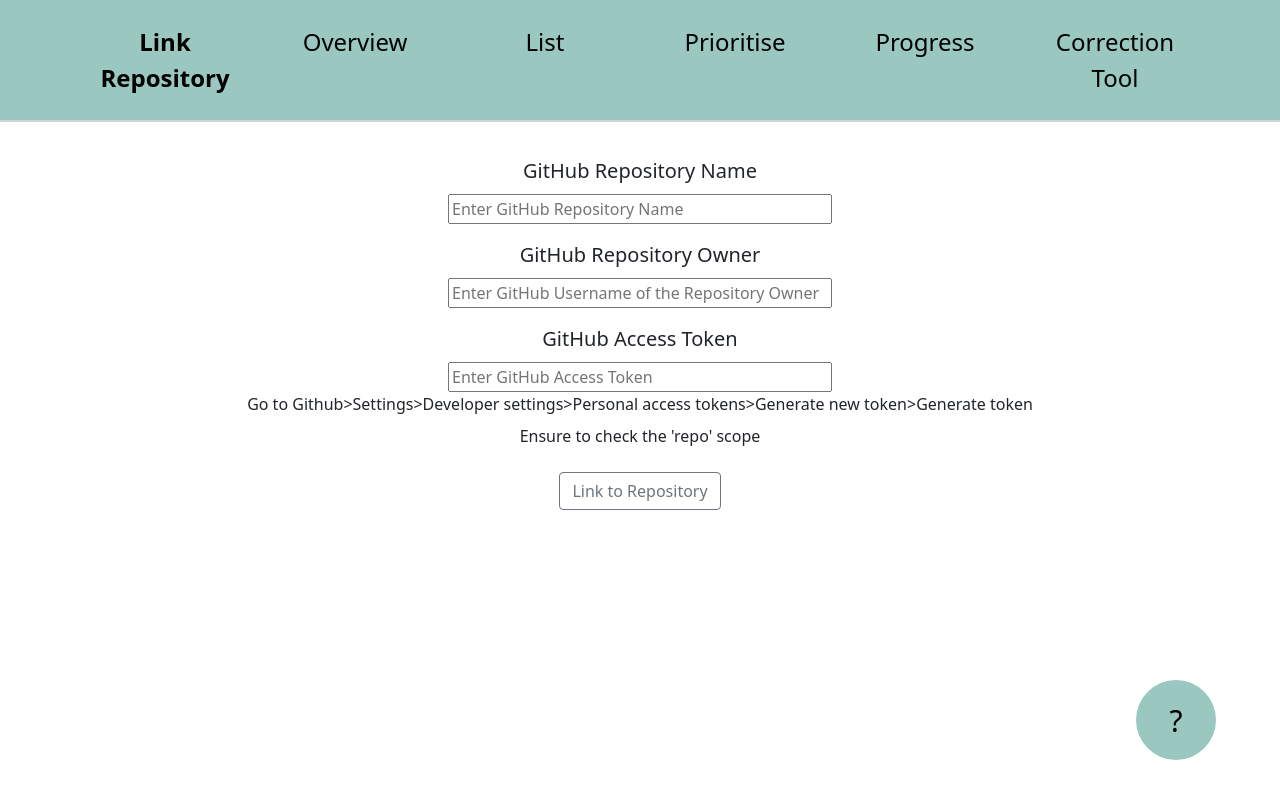
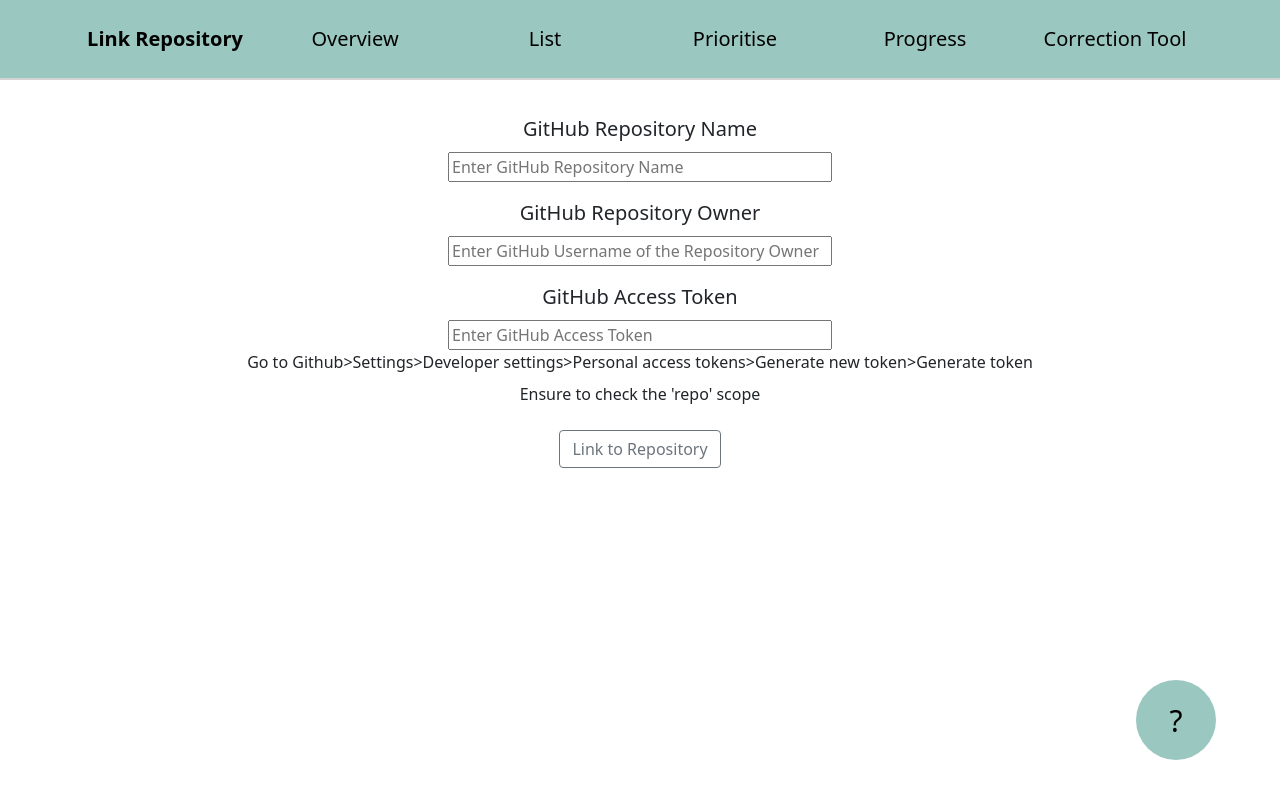
Before and after one commit to LiamTodd/human-centric-issue-visualiser, a React (Create React App) app: page / in a window 1280 px wide. Built offline with nearby package versions, Linux system fonts and the light colour scheme.

Commit message:
add deploy scripts

```diff
--- a/package.json
+++ b/package.json
@@ -1,6 +1,7 @@
 {
   "name": "human-centric-issues-dashboard",
   "version": "0.1.0",
+  "homepage": "https://LiamTodd.github.io/human-centric-issues-dashboard",
   "private": true,
   "dependencies": {
     "@octokit/request": "^6.2.0",
@@ -21,6 +22,8 @@
     "web-vitals": "^2.1.4"
   },
   "scripts": {
+    "predeploy": "npm run build",
+    "deploy":"gh-pages -d build",
     "start": "react-scripts start",
     "build": "react-scripts build",
     "test": "react-scripts test",
@@ -39,6 +42,7 @@
     ]
   },
   "devDependencies": {
+    "gh-pages": "^4.0.0",
     "prettier": "^2.6.2"
   }
 }
--- a/src/components/NavbarComponent.js
+++ b/src/components/NavbarComponent.js
@@ -27,13 +27,13 @@ export default function NavbarComponent() {
                   ? {
                       textDecoration: 'none',
                       color: 'black',
-                      fontSize: '24px',
+                      fontSize: '20px',
                       fontWeight: 'bold'
                     }
                   : {
                       textDecoration: 'none',
                       color: 'black',
-                      fontSize: '24px'
+                      fontSize: '20px'
                     }
               }
             >
@@ -48,13 +48,13 @@ export default function NavbarComponent() {
                   ? {
                       textDecoration: 'none',
                       color: 'black',
-                      fontSize: '24px',
+                      fontSize: '20px',
                       fontWeight: 'bold'
                     }
                   : {
                       textDecoration: 'none',
                       color: 'black',
-                      fontSize: '24px'
+                      fontSize: '20px'
                     }
               }
             >
@@ -69,13 +69,13 @@ export default function NavbarComponent() {
                   ? {
                       textDecoration: 'none',
                       color: 'black',
-                      fontSize: '24px',
+                      fontSize: '20px',
                       fontWeight: 'bold'
                     }
                   : {
                       textDecoration: 'none',
                       color: 'black',
-                      fontSize: '24px'
+                      fontSize: '20px'
                     }
               }
             >
@@ -90,13 +90,13 @@ export default function NavbarComponent() {
                   ? {
                       textDecoration: 'none',
                       color: 'black',
-                      fontSize: '24px',
+                      fontSize: '20px',
                       fontWeight: 'bold'
                     }
                   : {
                       textDecoration: 'none',
                       color: 'black',
-                      fontSize: '24px'
+                      fontSize: '20px'
                     }
               }
             >
@@ -111,13 +111,13 @@ export default function NavbarComponent() {
                   ? {
                       textDecoration: 'none',
                       color: 'black',
-                      fontSize: '24px',
+                      fontSize: '20px',
                       fontWeight: 'bold'
                     }
                   : {
                       textDecoration: 'none',
                       color: 'black',
-                      fontSize: '24px'
+                      fontSize: '20px'
                     }
               }
             >
@@ -132,13 +132,13 @@ export default function NavbarComponent() {
                   ? {
                       textDecoration: 'none',
                       color: 'black',
-                      fontSize: '24px',
+                      fontSize: '20px',
                       fontWeight: 'bold'
                     }
                   : {
                       textDecoration: 'none',
                       color: 'black',
-                      fontSize: '24px'
+                      fontSize: '20px'
                     }
               }
             >
--- a/src/components/TipPopUpComponent.js
+++ b/src/components/TipPopUpComponent.js
@@ -25,7 +25,7 @@ export default function TipPopUpComponent() {
     ''
   ];
   const popover = (
-    <Popover id="popover-basic" style={{ maxWidth: '80vw' }}>
+    <Popover id="popover-basic" style={{ maxWidth: '80vw', maxHeight: '80vh' }}>
       <Popover.Header as="h3" style={{ backgroundColor: '#9AC7BF' }}>
         Human Centric Issue Categories
       </Popover.Header>
@@ -51,12 +51,12 @@ export default function TipPopUpComponent() {
                       backgroundColor: '#' + label.color + '80'
                     }}
                   ></div>
-                  <div style={{ fontSize: '18px', paddingLeft: '20px' }}>
+                  <div style={{ fontSize: '16px', paddingLeft: '20px' }}>
                     {label.name}
                   </div>
                 </div>
                 <br></br>
-                <p style={{ fontSize: '15px' }}>{extendedDescriptions[i]}</p>
+                <p style={{ fontSize: '13px' }}>{extendedDescriptions[i]}</p>
               </div>
             );
           })}
```
Also changed, not shown: 1 other file (tests, documents, lock files or other folders).
